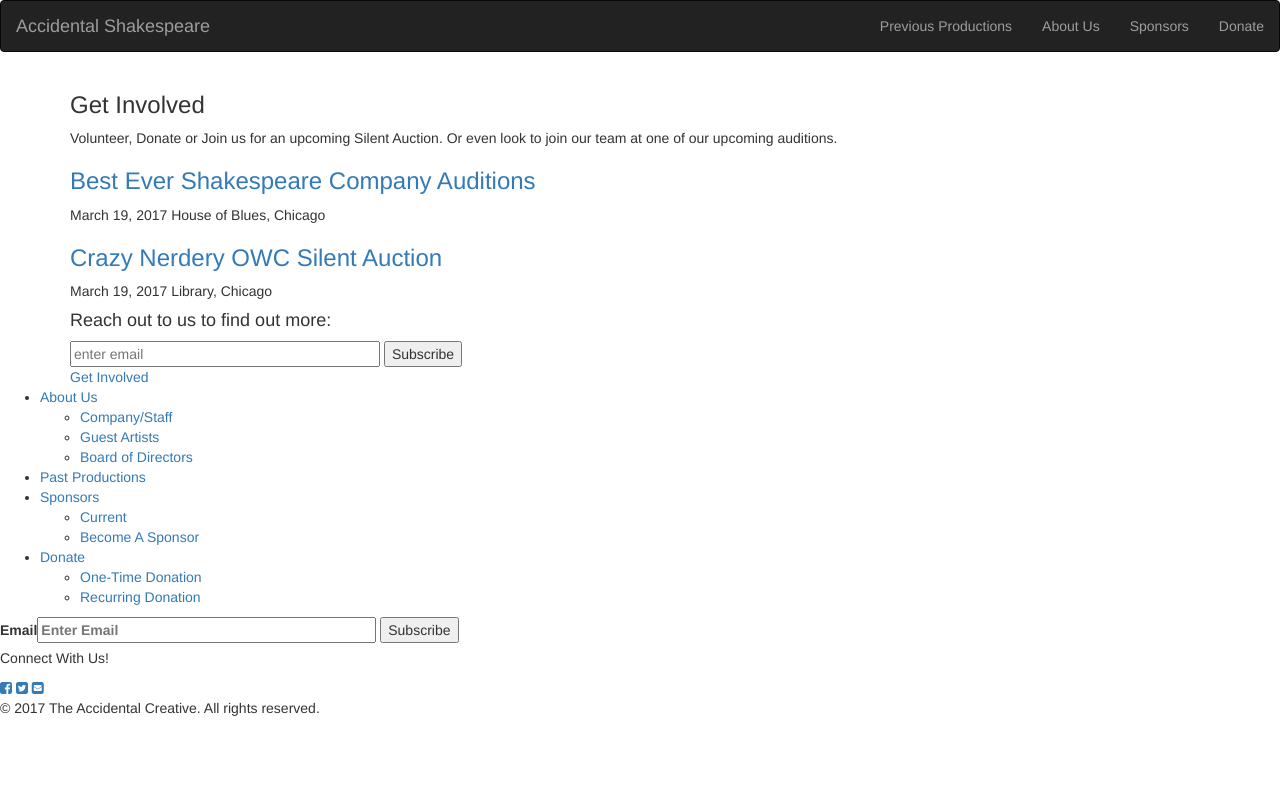
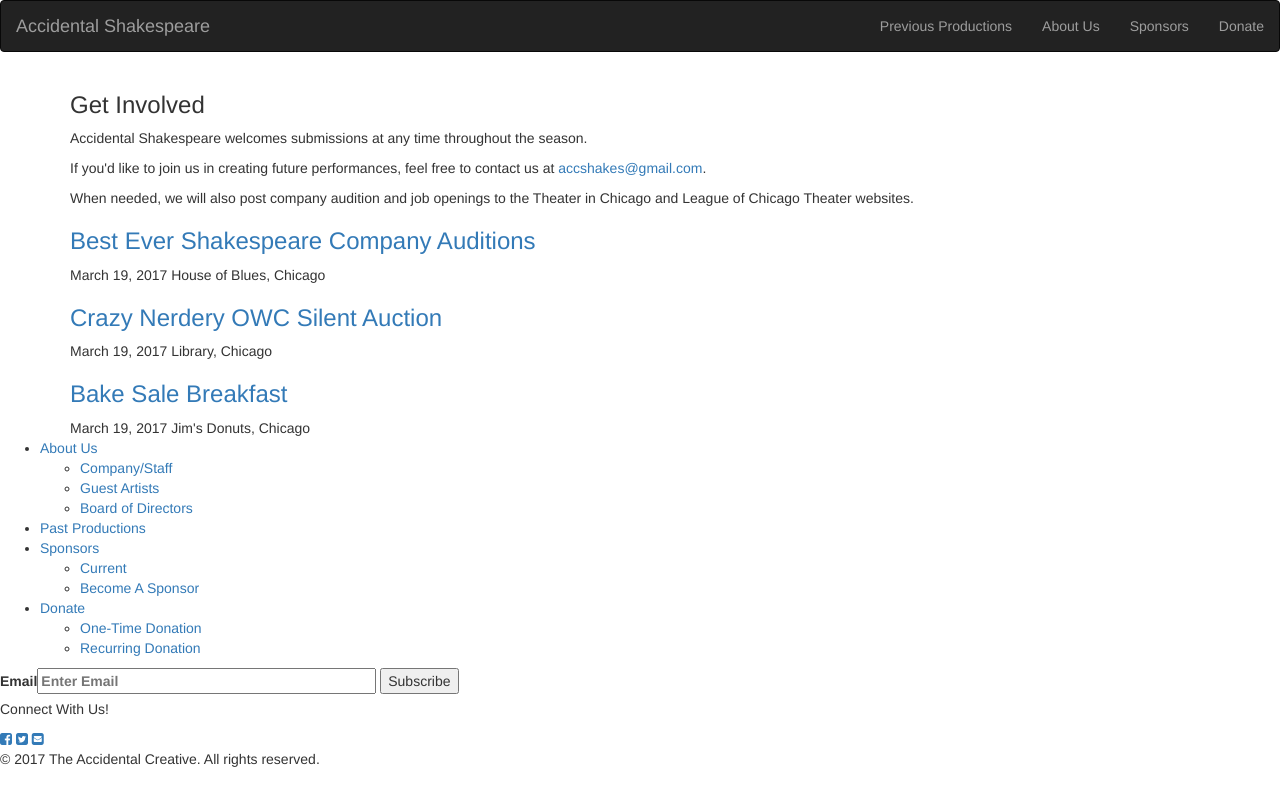
Before and after one commit to jepetersohn/company-site, a Jekyll site: the page built from join.html, in a window 1280 px wide. Shown: the top 806 px of the page. Built offline with Jekyll 4.4.1, drawn with Linux system fonts in a browser that asks for light colours; nearby versions of some CDN libraries.

Commit message:
updates to join us opportunities

```diff
--- a/join.html
+++ b/join.html
@@ -7,7 +7,10 @@ title: Get Involved
   <h3>{{ page.title }}</h3>
 
   <span>
-    <p>Volunteer, Donate or Join us for an upcoming Silent Auction.  Or even look to join our team at one of our upcoming auditions. </p>
+    <p>Accidental Shakespeare welcomes submissions at any time throughout the season.</p>
+    <p>If you'd like to join us in creating future performances, feel free to contact us at <a href="mailto:accshakes@gmail.com?subject=Involvement Opportunity Request">accshakes@gmail.com</a>.</p>
+    <p>When needed, we will also post company audition and job openings to the Theater in Chicago and League of Chicago Theater websites.</p>
+  </span>
   {% for post in site.opportunities %}
     <div class="join-opportunities">
       <h3>
@@ -17,19 +20,4 @@ title: Get Involved
       <span>{{ post.location }}</span>
     </div>
   {% endfor %}
-  </span>
 </div>
-
-<div id="mc_embed_signup">
-  <h4>Reach out to us to find out more: </h4>
-  <form id="mc-embedded-subscribe-form" class="validate" action="//accidentalshakespeare.us8.list-manage.com/subscribe/post?u=62e153225217fde3b5c71b8f9&amp;id=77a38c823e" method="post" name="mc-embedded-subscribe-form" target="_blank">
-    <div id="mc_embed_signup_scroll">
-      <div class="mc-field-group">
-        <input id="mce-EMAIL" class="required email" type="email" name="EMAIL" placeholder="enter email" value="" size="35" />
-        <input id="mc-embedded-subscribe" class="button" type="submit" name="subscribe" value="Subscribe" />
-      </div>
-    </div>
-  </form>
-
-  <a href="mailto:accshakes@gmail.com?subject=Involvement Opportunity Request">Get Involved</a>
-</div>
```
Also changed, not shown: _layouts/join_us.html (+20 -7 lines), _opportunities/03_20_17_placeholder_silent_auction.md (+8 -16 lines), _opportunities/3_21_17_placeholder_volunteer.md (added, +13 -0 lines). Lines whose indentation alone changed are shown as unchanged.
